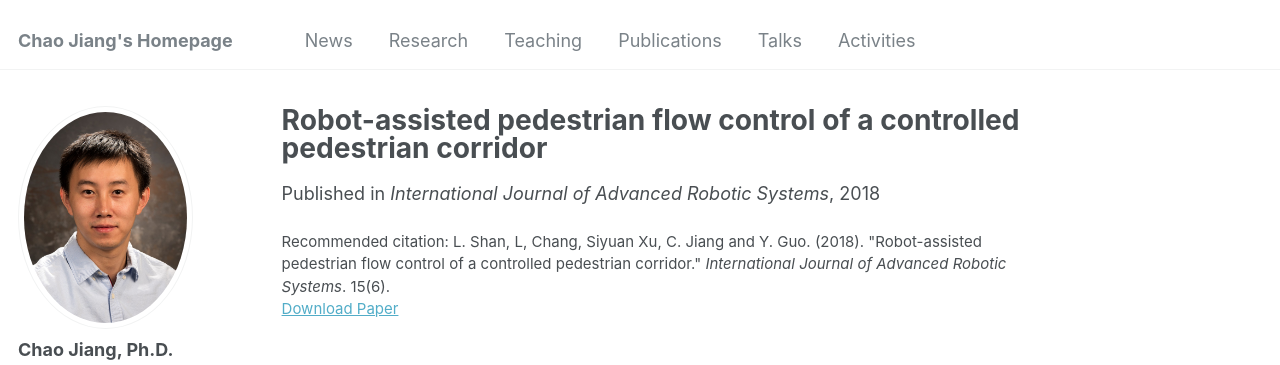
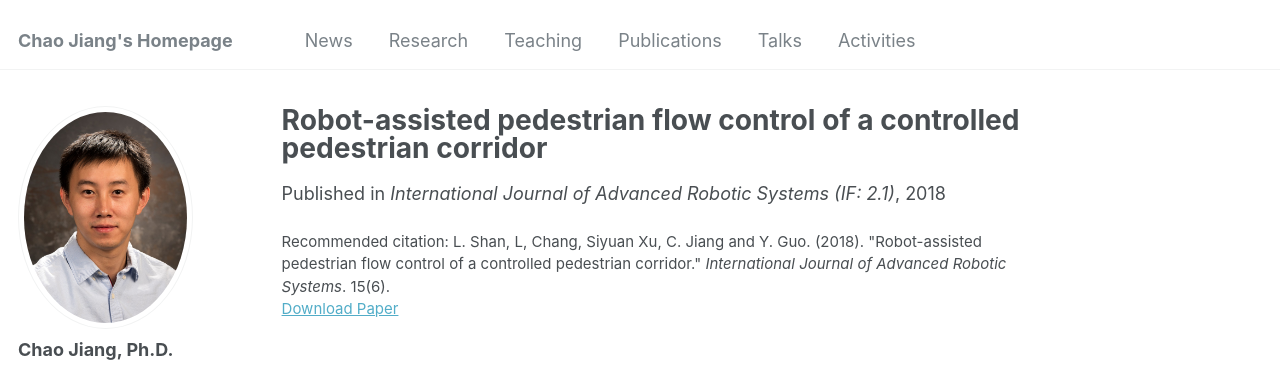
Before and after one commit to cjiang6/cjiang6.github.io, a Jekyll site: the page built from _publications/2018-02-06.md, in a window 1280 px wide and 1045 px high. Shown: the top 365 px of the window. Built offline with Jekyll 4.4.1, drawn with Linux system fonts in a browser that asks for light colours; some web fonts are replaced; a file with an impossible date is left out.

Commit message:
Update 2018-02-06.md

```diff
--- a/_publications/2018-02-06.md
+++ b/_publications/2018-02-06.md
@@ -5,7 +5,7 @@ category: manuscripts
 #permalink: /publication/2015-10-01-paper-title-number-3
 #excerpt: 'This paper is about the number 3. The number 4 is left for future work.'
 date: 2018-02-06
-venue: 'International Journal of Advanced Robotic Systems'
+venue: 'International Journal of Advanced Robotic Systems (IF: 2.1)'
 #slidesurl: 'http://academicpages.github.io/files/slides3.pdf'
 paperurl: 'https://journals.sagepub.com/doi/full/10.1177/1729881418814694'
 citation: 'L. Shan, L, Chang, Siyuan Xu, C. Jiang and Y. Guo. (2018). &quot;Robot-assisted pedestrian flow control of a controlled pedestrian corridor.&quot; <i>International Journal of Advanced Robotic Systems</i>. 15(6).'
```
